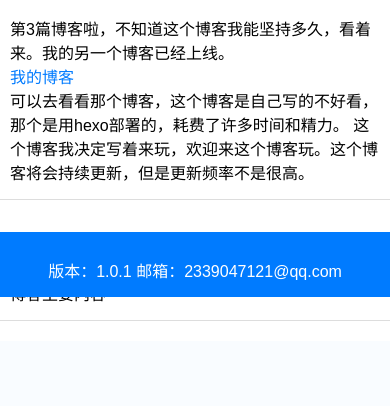
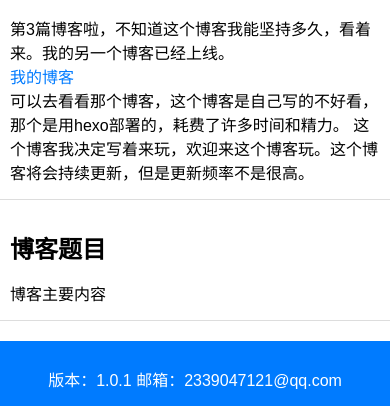
Before and after one commit to gwqwy/gwqwy.github.io, a PHP site: page /boke.html in a window 390 px wide. Shown: the part 547-953 px from the top of the page. Before the commit the page ends 868 px from the top, so only its background shows below. Run offline with PHP 8.4, Linux system fonts and the light colour scheme.

Commit message:
Add files via upload

```diff
--- a/boke.css
+++ b/boke.css
@@ -99,6 +99,7 @@ a:hover {
 
     /* 底部样式调整 */
     #footer {
+        position: static; /* 去除固定定位 */
         margin-top: auto; /* 使用margin-top: auto可以将底部推到页面底部 */
     }
 }
```
